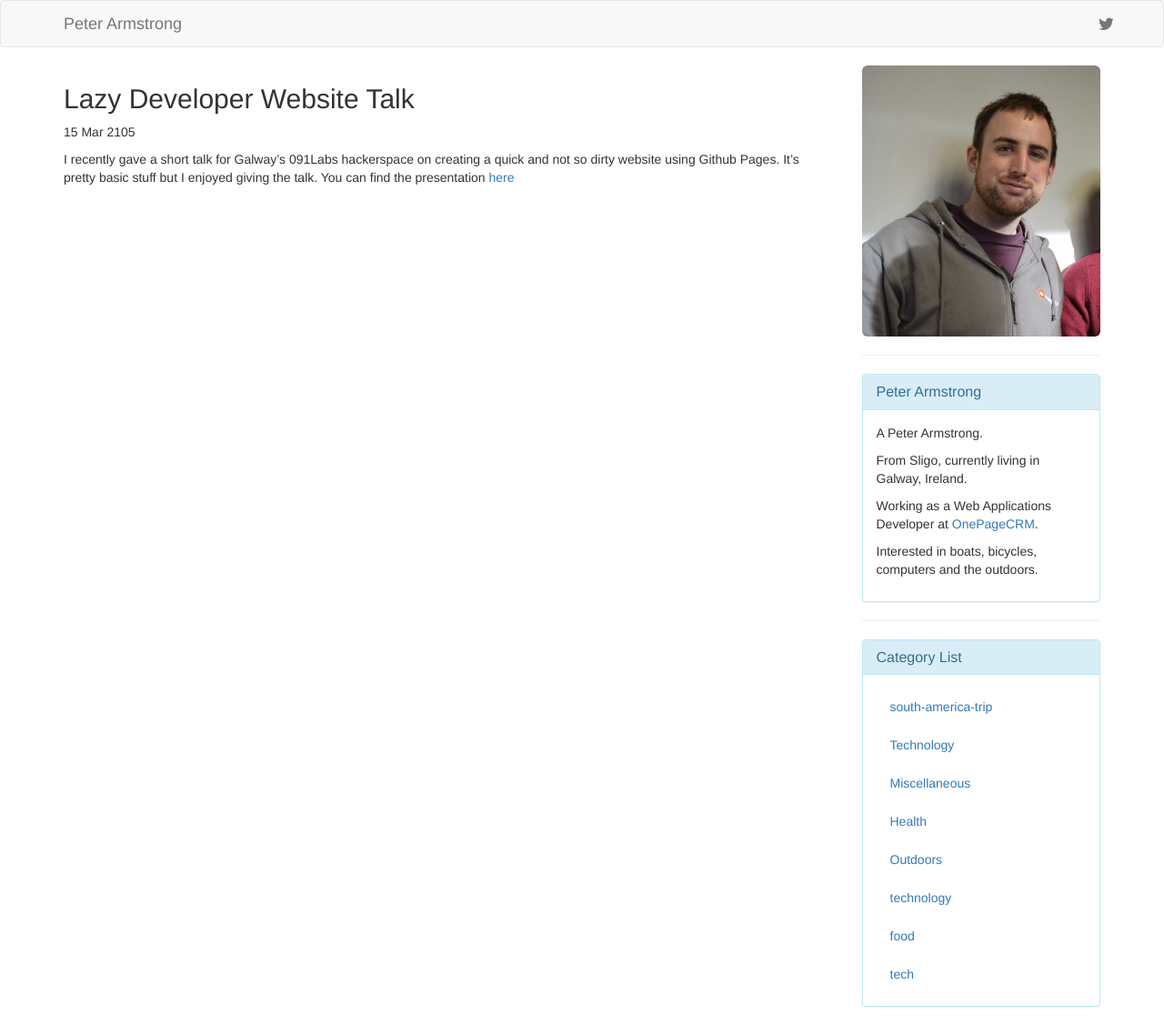
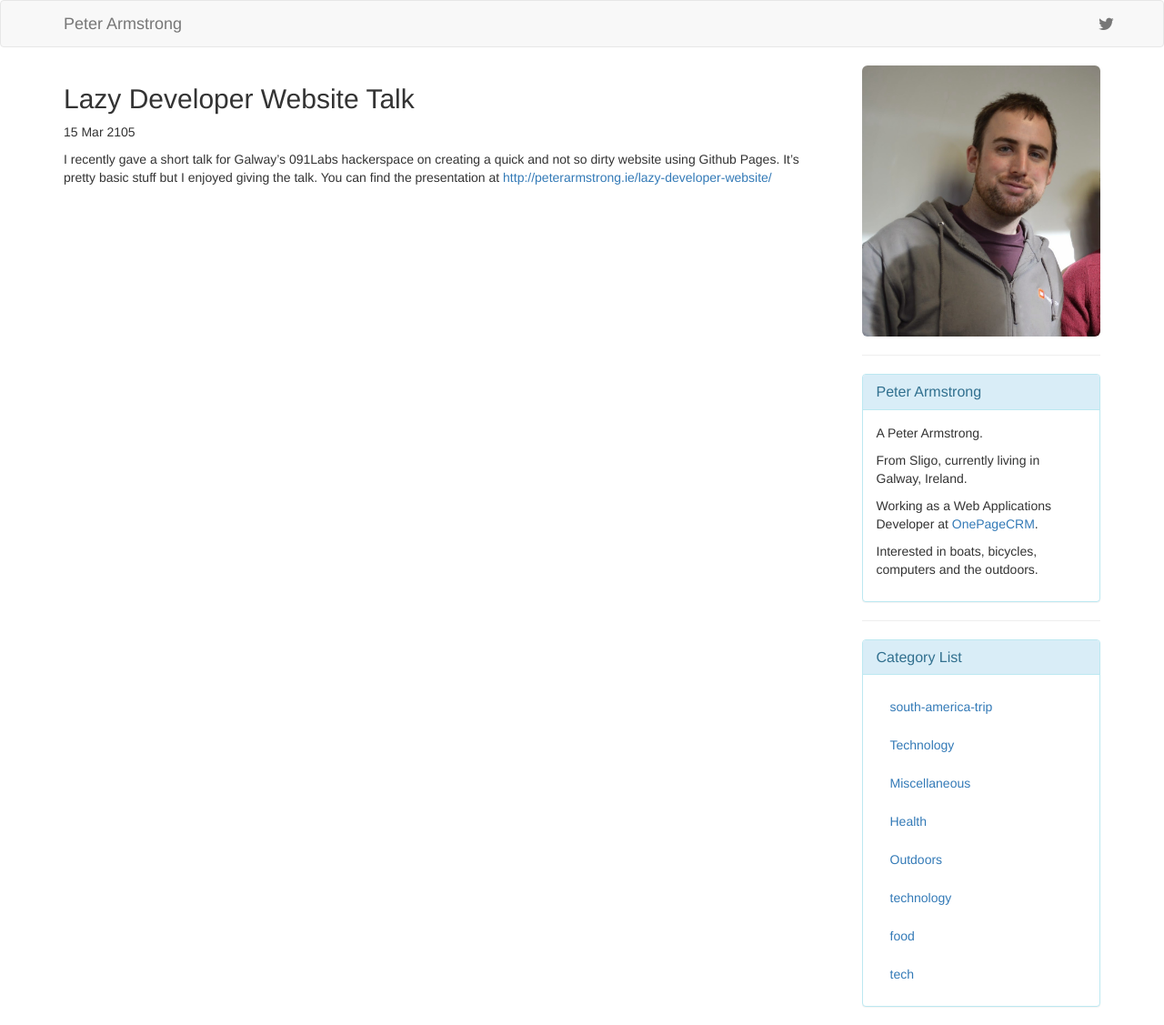
Before and after one commit to peteretep/peteretep.github.io, a Jekyll site: the page built from _posts/2105-03-15-lazy-dev-talk.md, in a window 1280 px wide. Shown: the whole page at 91% size. Built offline with Jekyll 4.4.1, drawn with Linux system fonts in a browser that asks for light colours; nearby versions of some CDN libraries; Markdown is read by kramdown in place of the engine named in the settings.

Commit message:
Update 2105-03-15-lazy-dev-talk.md

```diff
--- a/_posts/2105-03-15-lazy-dev-talk.md
+++ b/_posts/2105-03-15-lazy-dev-talk.md
@@ -6,6 +6,6 @@ category: tech
 
 I recently gave a short talk for Galway's 091Labs hackerspace on creating a quick and not so dirty website using Github Pages.
 It's pretty basic stuff but I enjoyed giving the talk.
-You can find the presentation [here][1]
+You can find the presentation at [http://peterarmstrong.ie/lazy-developer-website/][1]
 
   [1]: http://peterarmstrong.ie/lazy-developer-website/
```
